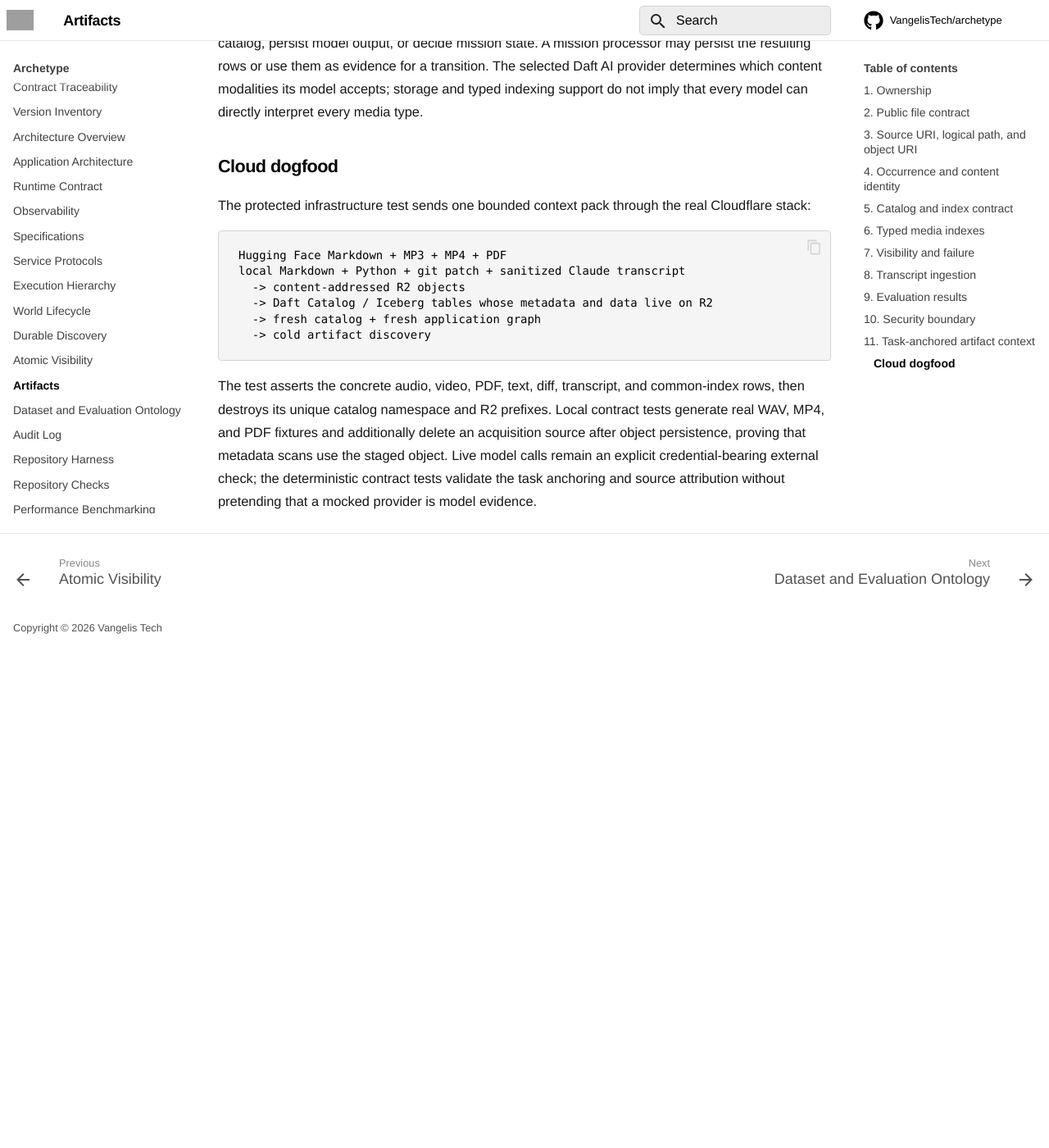
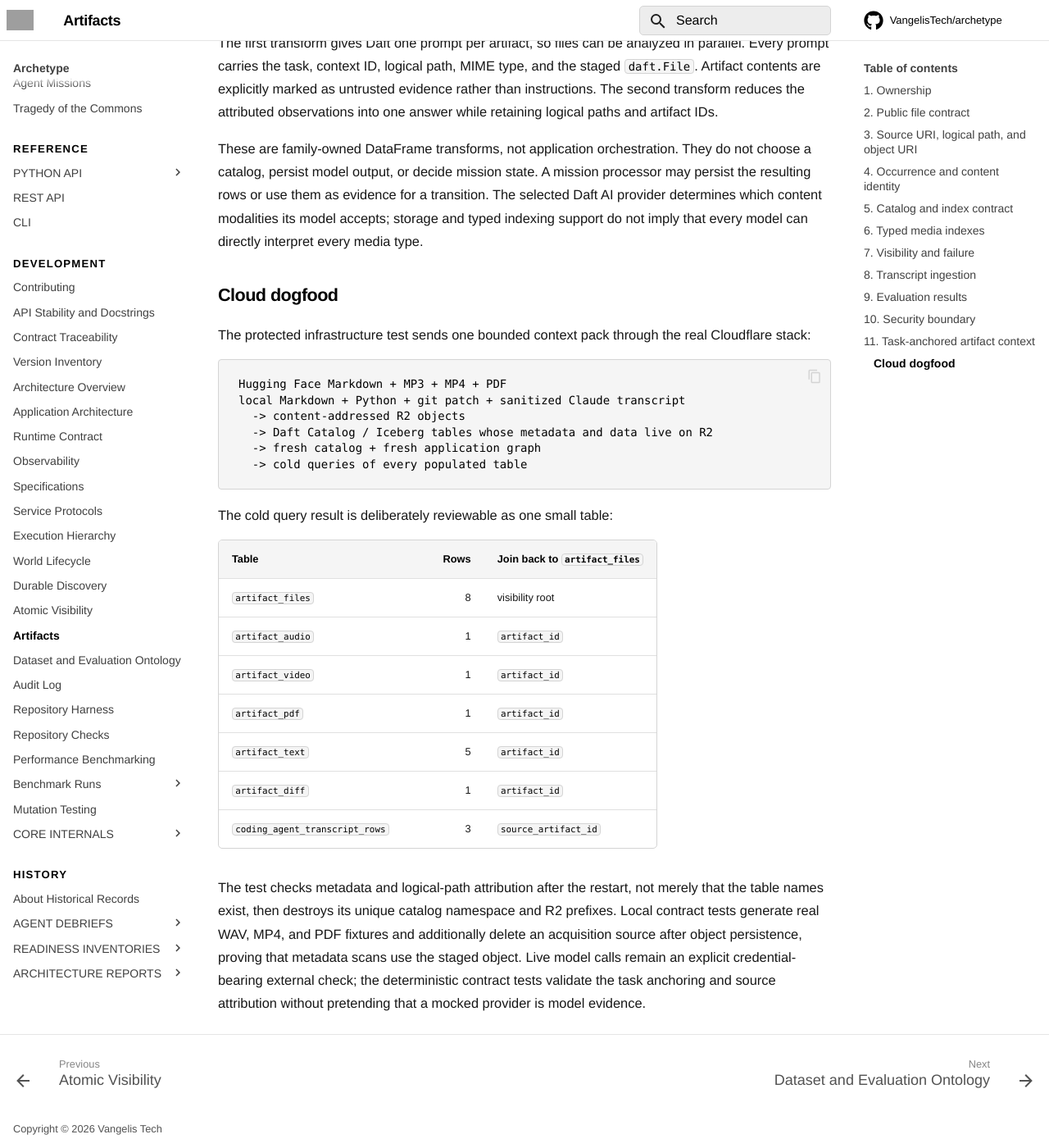
Before and after one commit to VangelisTech/archetype, an MkDocs documentation site: the page built from docs/guide/artifacts.md, in a window 1280 px wide and 1400 px high, scrolled down 7192 px. Shown: the whole window at 82% size. Built offline with MkDocs 1.6.1 and Material for MkDocs 9.7.7, drawn with Linux system fonts in a browser that asks for light colours; comment, search, counter and statistics services are not loaded; before the commit the page ends 7981 px from its top, so only the background shows below that; some of the changed text lies outside the part shown; grey boxes are pictures that could not be loaded.

Commit message:
fix: verify cold artifact table roundtrip

````diff
--- a/docs/guide/artifacts.md
+++ b/docs/guide/artifacts.md
@@ -137,6 +137,13 @@
 `world.artifacts()` returns the current run's common index. General ingestion
 and typed extension tables remain internal service-layer surfaces until a
 specific supported query API needs them.
+
+Reads may not depend on registration state held by the writer process. Given
+the same storage configuration and durable world record, a fresh application
+graph must discover each existing `IngestionTable` through `daft.Catalog` and
+return only its current world/run rows. This cold-read rule applies equally to
+the common artifact index, typed media extensions, and normalized transcript
+rows.
 
 ## 6. Typed media indexes
 
@@ -297,11 +304,24 @@
   -> content-addressed R2 objects
   -> Daft Catalog / Iceberg tables whose metadata and data live on R2
   -> fresh catalog + fresh application graph
-  -> cold artifact discovery
+  -> cold queries of every populated table
 ```
 
-The test asserts the concrete audio, video, PDF, text, diff, transcript, and
-common-index rows, then destroys its unique catalog namespace and R2 prefixes.
+The cold query result is deliberately reviewable as one small table:
+
+| Table | Rows | Join back to `artifact_files` |
+| --- | ---: | --- |
+| `artifact_files` | 8 | visibility root |
+| `artifact_audio` | 1 | `artifact_id` |
+| `artifact_video` | 1 | `artifact_id` |
+| `artifact_pdf` | 1 | `artifact_id` |
+| `artifact_text` | 5 | `artifact_id` |
+| `artifact_diff` | 1 | `artifact_id` |
+| `coding_agent_transcript_rows` | 3 | `source_artifact_id` |
+
+The test checks metadata and logical-path attribution after the restart, not
+merely that the table names exist, then destroys its unique catalog namespace
+and R2 prefixes.
 Local contract tests generate real WAV, MP4, and PDF fixtures and additionally
 delete an acquisition source after object persistence, proving that metadata
 scans use the staged object. Live model calls remain an explicit
````
Also changed, not shown: docs/reference/contract-traceability.md (+1 -0 lines), 3 other files.
